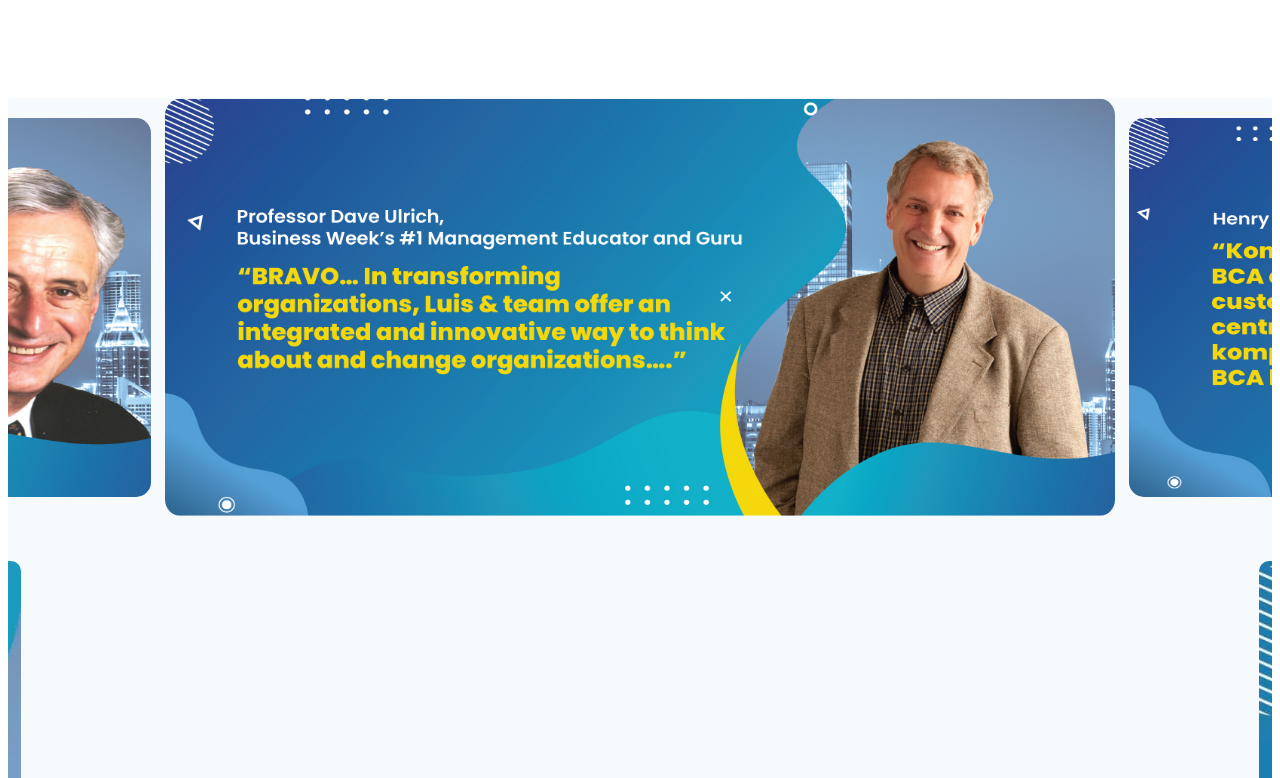
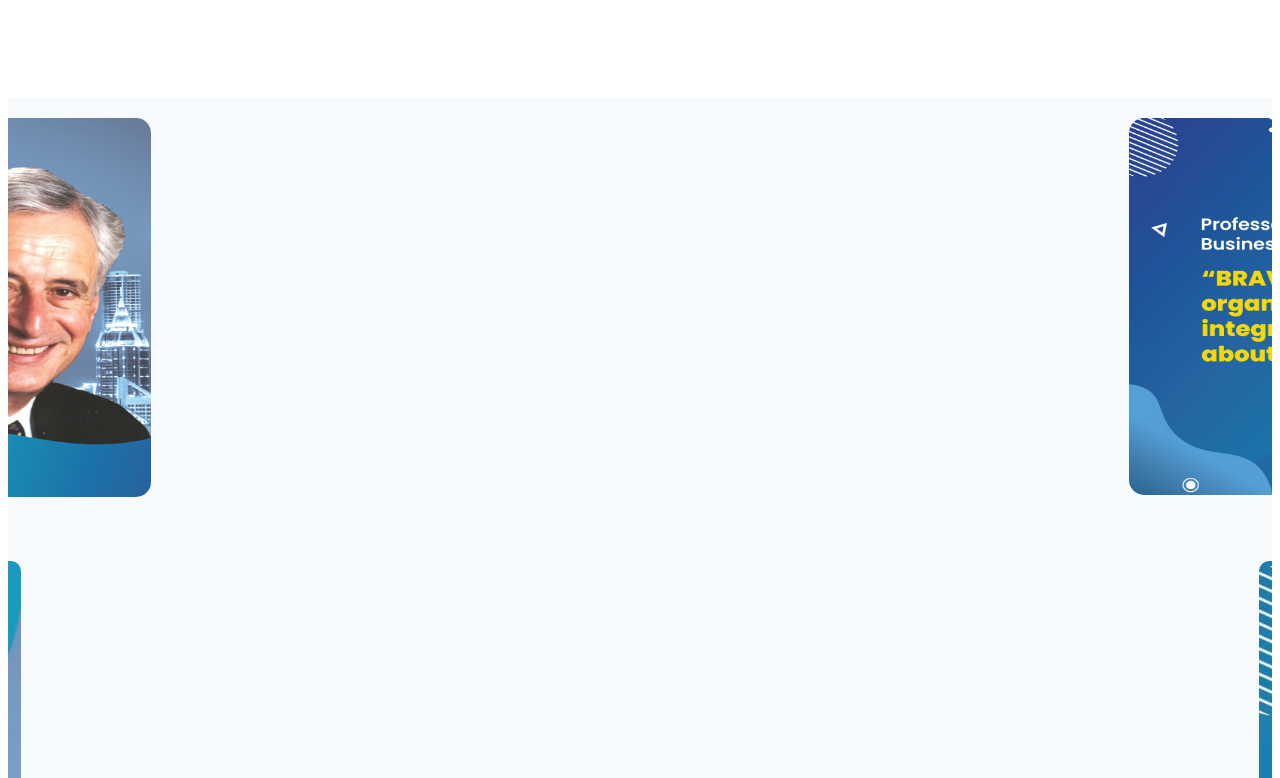
Before and after one commit to rifkysetiadji/nextjs-tailwindcss, a Next.js app: page / in a window 1280 px wide. Shown: the part 602-1380 px from the top of the page. Built offline with nearby package versions, Linux system fonts and the light colour scheme.

Commit message:
update banner

```diff
--- a/components/Carousel.js
+++ b/components/Carousel.js
@@ -62,14 +62,15 @@
 export default function Carousel() {
     return (
         <div>
-            <div className='hidden md:block  '>
+            <div className='hidden md:block  py-5'>
             <Slider  {...settings}>
-            {/* <div className='slide'>
-                <div className="w-full h-[382px] bg-[url('/images/banner-home-bg.webp')] bg-contain bg-no-repeat rounded-[15px]"></div>
-            </div> */}
+            <div className='slide '>
+
+                <div className="w-full h-[432px] bg-[url('/images/banner-home-bg.webp')] bg-cover bg-no-repeat rounded-[15px]"></div>
+            </div>
             <div className="slide">
                 <div className='hidden md:block' style={{borderRadius: '15px', overflow: 'hidden'}}>
-                    <Image  width={958} height={382} src="/images/wts1.jpg" alt="img" layout="responsive"  />
+                    <Image  width={958} height={380} src="/images/wts1.jpg" alt="img" layout="responsive"  />
                 </div>
                 {/* <div className='block md:hidden' style={{borderRadius: '10px', overflow: 'hidden'}}>
                     <Image priority width={1413} height={1746} src="/images/wtsm1.jpg" alt="img" layout="responsive"   />
```
